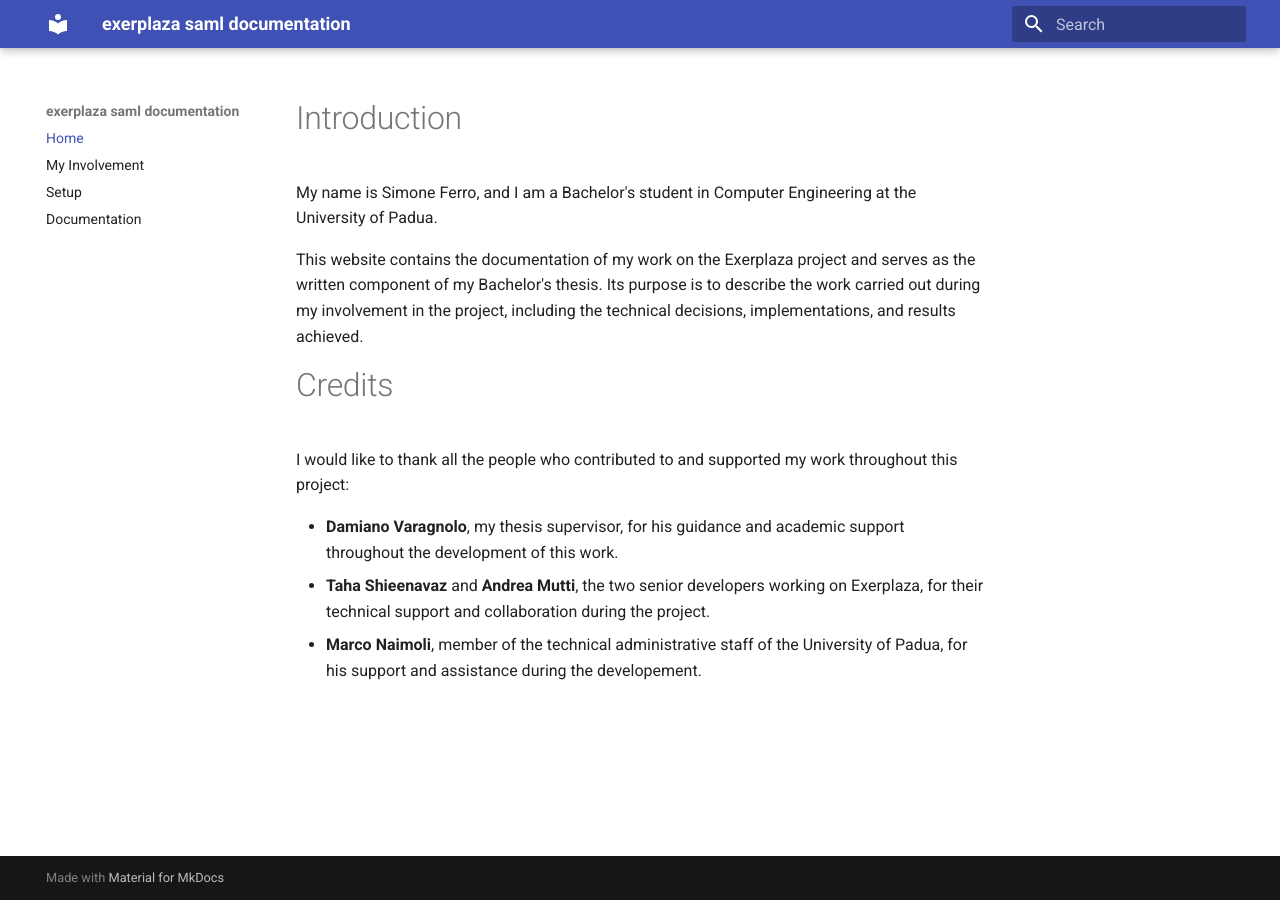
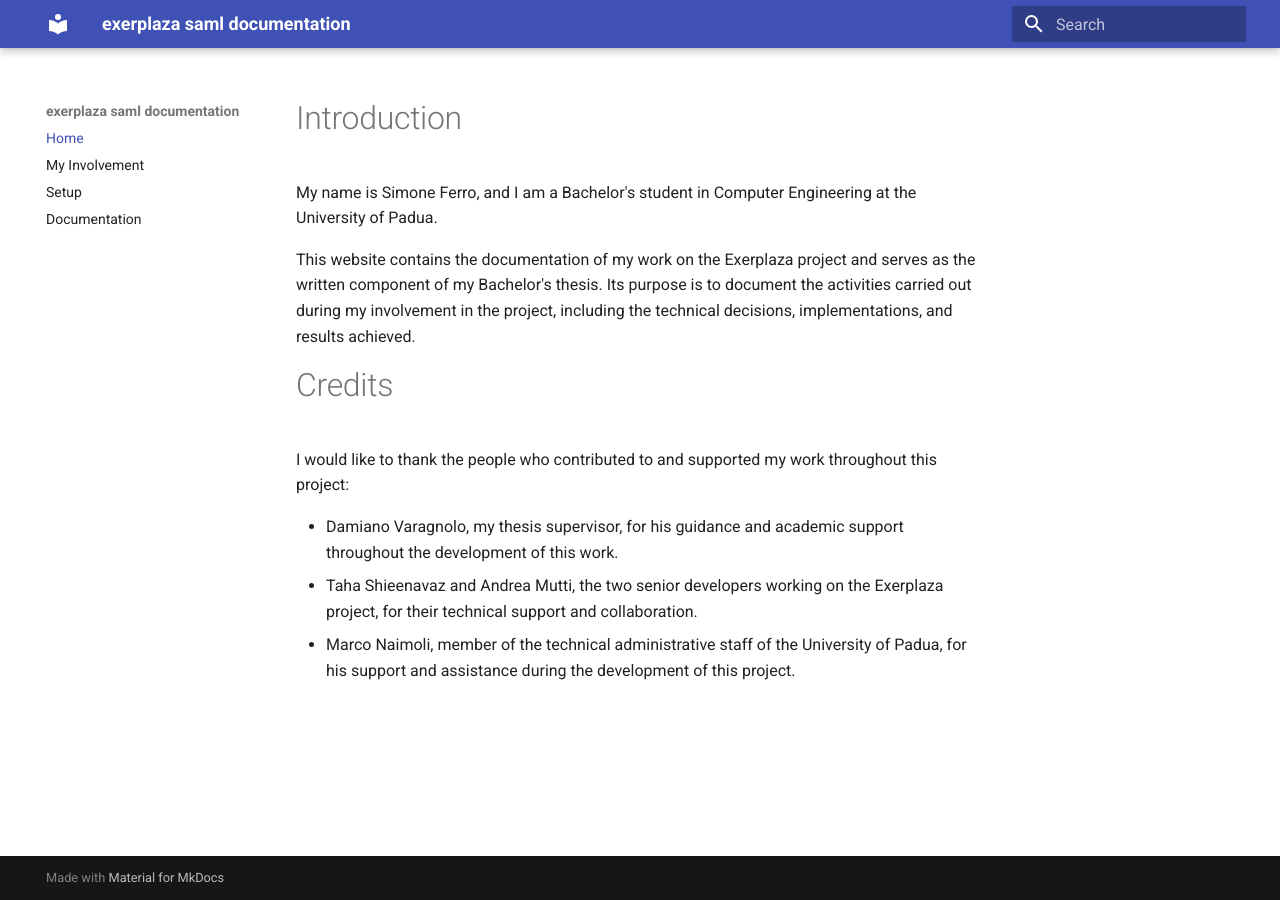
Before and after one commit to acquanaturaleminerale/acquanaturaleminerale.github.io, an MkDocs documentation site: the page built from docs/index.md, in a window 1280 px wide. Built offline with MkDocs 1.6.1 and Material for MkDocs 9.7.7, drawn with Linux system fonts in a browser that asks for light colours.

Commit message:
Update index.md

```diff
--- a/docs/index.md
+++ b/docs/index.md
@@ -2,12 +2,12 @@
 
 My name is Simone Ferro, and I am a Bachelor's student in Computer Engineering at the University of Padua.
 
-This website contains the documentation of my work on the Exerplaza project and serves as the written component of my Bachelor's thesis. Its purpose is to describe the work carried out during my involvement in the project, including the technical decisions, implementations, and results achieved.
+This website contains the documentation of my work on the Exerplaza project and serves as the written component of my Bachelor's thesis. Its purpose is to document the activities carried out during my involvement in the project, including the technical decisions, implementations, and results achieved.
 
 # Credits
 
-I would like to thank all the people who contributed to and supported my work throughout this project:
+I would like to thank the people who contributed to and supported my work throughout this project:
 
-* **Damiano Varagnolo**, my thesis supervisor, for his guidance and academic support throughout the development of this work.
-* **Taha Shieenavaz** and **Andrea Mutti**, the two senior developers working on Exerplaza, for their technical support and collaboration during the project.
-* **Marco Naimoli**, member of the technical administrative staff of the University of Padua, for his support and assistance during the developement.
+- Damiano Varagnolo, my thesis supervisor, for his guidance and academic support throughout the development of this work.
+- Taha Shieenavaz and Andrea Mutti, the two senior developers working on the Exerplaza project, for their technical support and collaboration.
+- Marco Naimoli, member of the technical administrative staff of the University of Padua, for his support and assistance during the development of this project.
```
